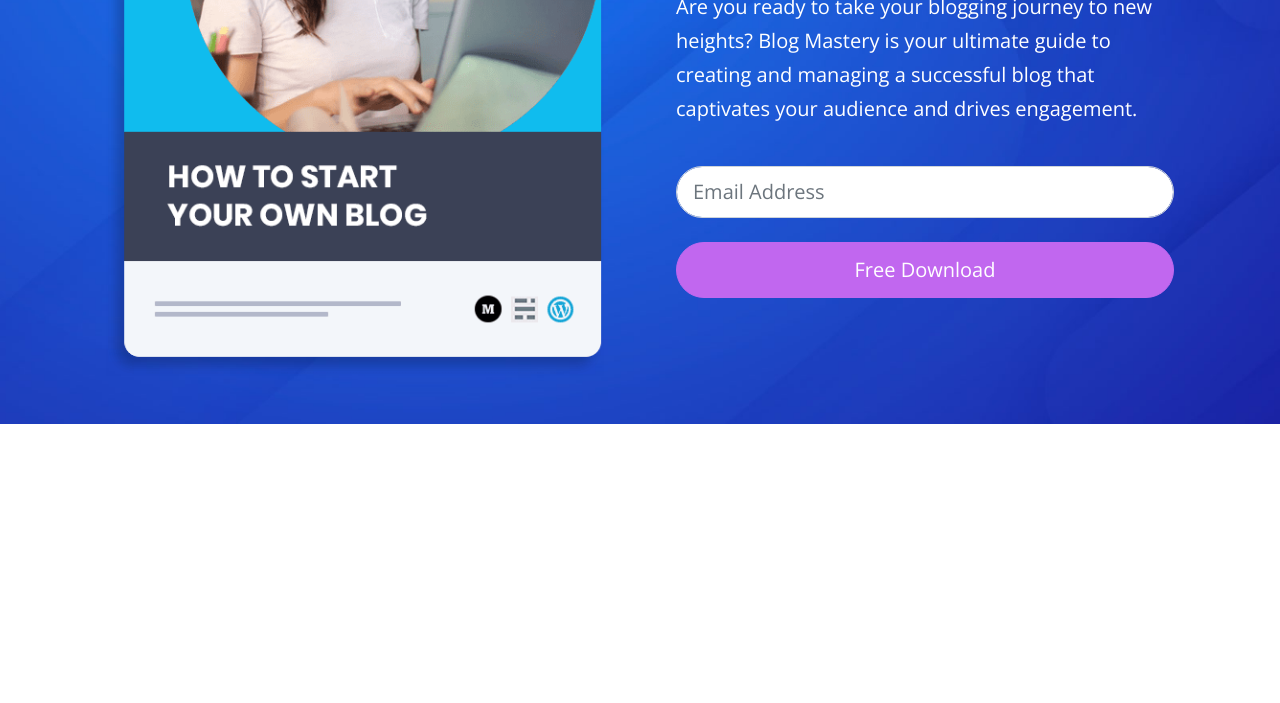
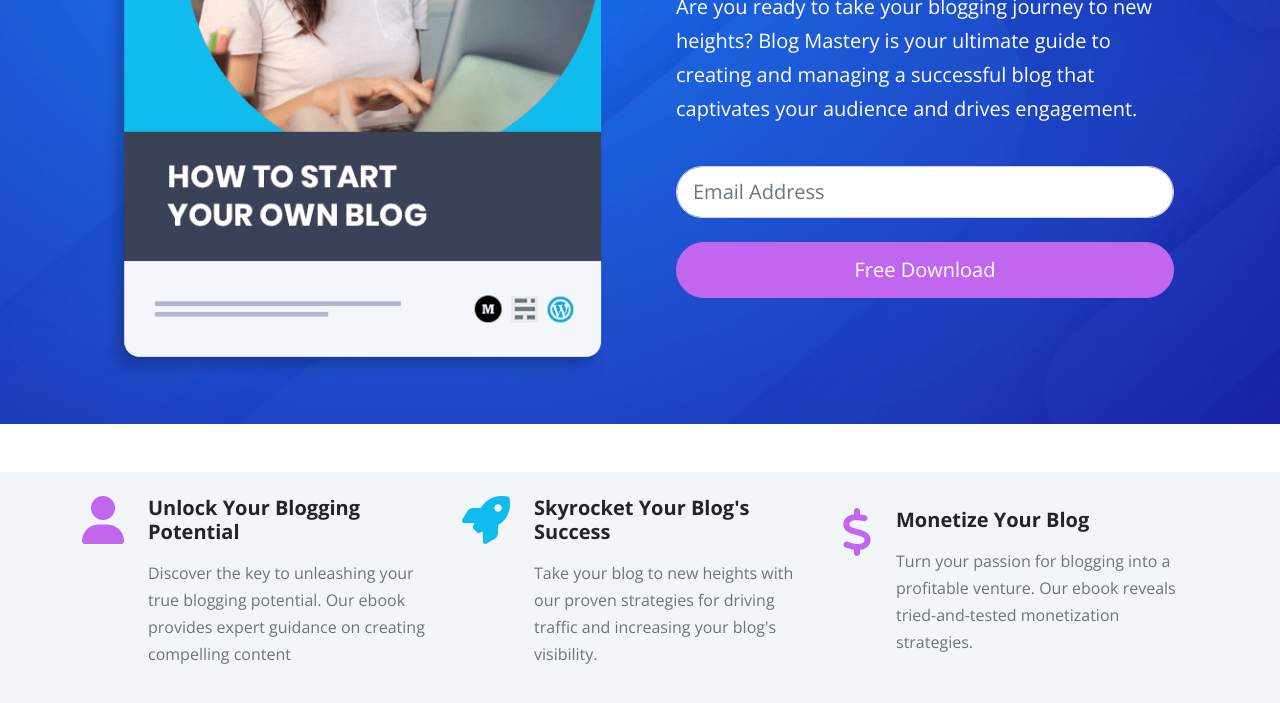
Before and after one commit to DariuszOkonski/bootstrap-ebok-v1, a website: page index.html in a window 1280 px wide. Shown: the part 433-1136 px from the top of the page. Before the commit the page ends 857 px from the top, so only its background shows below. Drawn offline with nearby package versions, Linux system fonts and the light colour scheme.

Commit message:
add Icons section

```diff
--- a/index.html
+++ b/index.html
@@ -98,6 +98,46 @@
       </div>
     </header>
 
+    <!-- Icons -->
+    <section class="icons bg-light pb-5">
+      <div class="container-xl">
+        <div class="row mt-5 hstack g-4">
+          <div class="col-md-4 d-flex gap-4">
+            <i class="fas fa-user fa-3x text-primary"></i>
+            <div>
+              <h5 class="fw-bold">Unlock Your Blogging Potential</h5>
+              <p class="text-muted">
+                Discover the key to unleashing your true blogging potential. Our
+                ebook provides expert guidance on creating compelling content
+              </p>
+            </div>
+          </div>
+
+          <div class="col-md-4 d-flex gap-4">
+            <i class="fas fa-rocket fa-3x text-secondary"></i>
+            <div>
+              <h5 class="fw-bold">Skyrocket Your Blog's Success</h5>
+              <p class="text-muted">
+                Take your blog to new heights with our proven strategies for
+                driving traffic and increasing your blog's visibility.
+              </p>
+            </div>
+          </div>
+
+          <div class="col-md-4 d-flex gap-4">
+            <i class="fas fa-dollar fa-3x text-primary"></i>
+            <div>
+              <h5 class="fw-bold">Monetize Your Blog</h5>
+              <p class="text-muted">
+                Turn your passion for blogging into a profitable venture. Our
+                ebook reveals tried-and-tested monetization strategies.
+              </p>
+            </div>
+          </div>
+        </div>
+      </div>
+    </section>
+
     <script src="js/bootstrap.bundle.min.js"></script>
     <script src="js/script.js"></script>
   </body>
--- a/scss/styles.scss
+++ b/scss/styles.scss
@@ -6,3 +6,14 @@
   background: url('../images/header-background.jpg') center center no-repeat;
   background-size: cover;
 }
+
+@media (max-width: 1000px) {
+  .hero .image-container {
+    display: flex;
+    justify-content: center;
+  }
+
+  .hero .text-container {
+    text-align: center;
+  }
+}
```
Also changed, not shown: css/styles.css, 1 other file.
